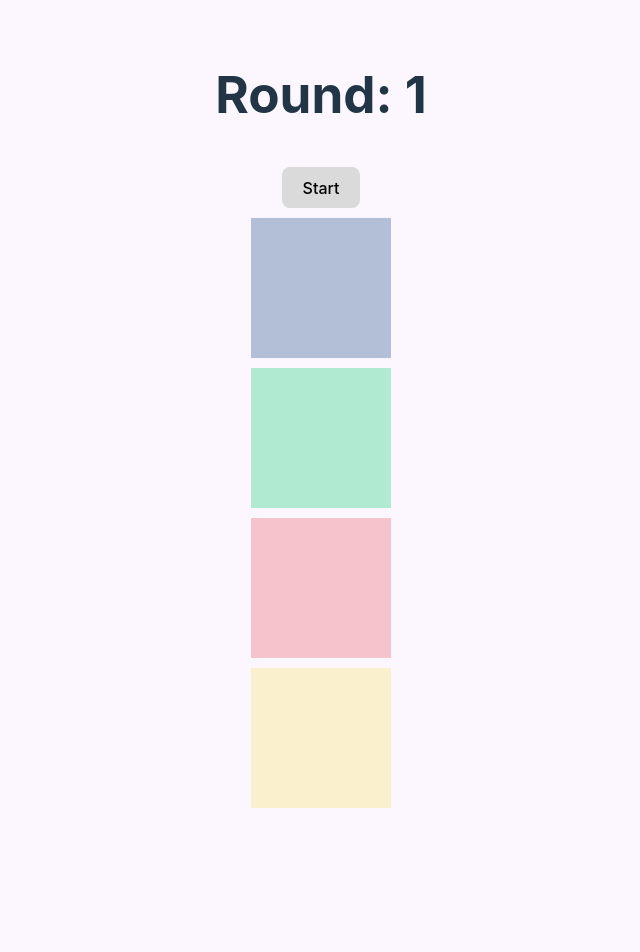
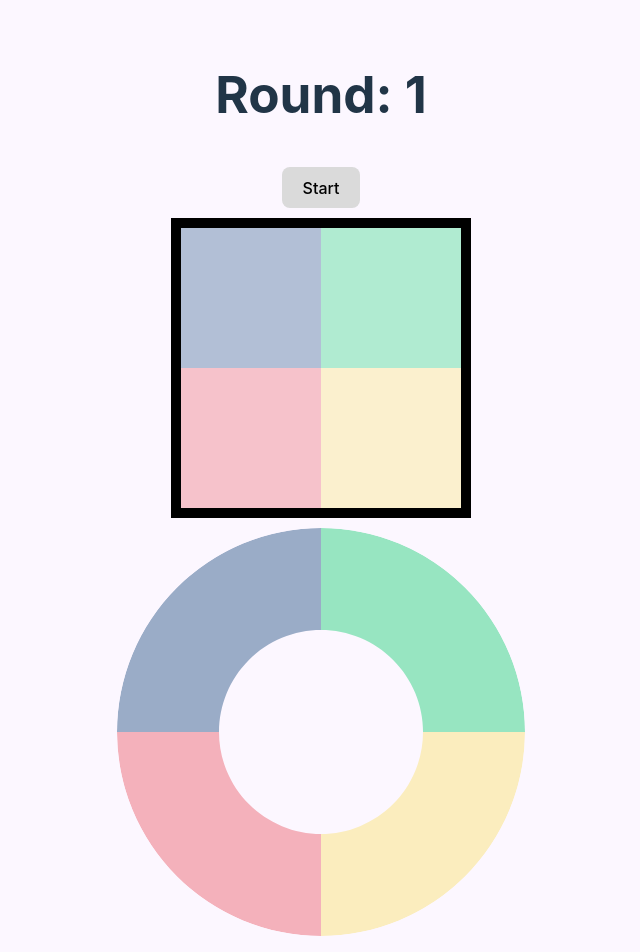
Before and after one commit to bihellzin/genius-ts, a React (Vite) app: page / in a window 1280 px wide. Shown: the top 952 px of the page, without its empty margins (319-959 px from the left). Before the commit the page ends 840 px from the top, so only its background shows below. Built offline with nearby package versions, Linux system fonts and the light colour scheme.

Commit message:
trying different styles for the game

```diff
--- a/src/App.css
+++ b/src/App.css
@@ -73,3 +73,72 @@
 body {
   background-color: #fcf7ff;
 }
+
+.game {
+  display: flex;
+  flex-wrap: wrap;
+  border: 10px solid black;
+  width: 280px;
+}
+
+.game2 {
+  width: 408px;
+  overflow: hidden;
+  border-radius: 50%;
+  border: 0;
+}
+
+.piece {
+  width: 204px;
+  cursor: pointer;
+  transition: 0.3s;
+}
+
+.piece:hover {
+  /* display: none; */
+}
+
+.piece1 {
+  transform: rotate(180deg);
+  filter: invert(15%) sepia(24%) saturate(7050%) hue-rotate(200deg)
+    brightness(92%) contrast(94%) opacity(0.4);
+}
+
+.piece1:hover {
+  filter: invert(15%) sepia(24%) saturate(7050%) hue-rotate(200deg)
+    brightness(92%) contrast(94%) opacity(1);
+}
+.piece2 {
+  transform: rotate(-90deg);
+  filter: invert(51%) sepia(91%) saturate(1057%) hue-rotate(108deg)
+    brightness(95%) contrast(101%) opacity(0.4);
+}
+
+.piece2:hover {
+  filter: invert(51%) sepia(91%) saturate(1057%) hue-rotate(108deg)
+    brightness(95%) contrast(101%) opacity(1);
+}
+.piece3 {
+  transform: rotate(90deg);
+  filter: invert(39%) sepia(92%) saturate(1136%) hue-rotate(325deg)
+    brightness(90%) contrast(102%) opacity(0.4);
+}
+
+.piece3:hover {
+  filter: invert(39%) sepia(92%) saturate(1136%) hue-rotate(325deg)
+    brightness(90%) contrast(102%) opacity(1);
+}
+
+.piece4 {
+  filter: invert(80%) sepia(79%) saturate(368%) hue-rotate(345deg)
+    brightness(102%) contrast(95%) opacity(0.4);
+}
+
+.piece4:hover {
+  filter: invert(80%) sepia(79%) saturate(368%) hue-rotate(345deg)
+    brightness(102%) contrast(95%) opacity(1);
+}
+
+img > svg {
+  display: none;
+}
--- a/src/App.tsx
+++ b/src/App.tsx
@@ -3,6 +3,7 @@ import { RefObject, useEffect, useRef, useState } from "react";
 import "./App.css";
 import Piece from "./components/Piece/Piece";
 import { Color } from "./types/color";
+import svg from "./assets/piece.svg";
 
 function App() {
   const [correctSequence, setCorrectSequence] = useState<
@@ -98,6 +99,7 @@ function App() {
               Start
             </button>
           )}
+          <div className="game">
             <Piece
               handleClick={handleClick}
               refElement={bluePieceRef}
@@ -118,6 +120,13 @@ function App() {
               refElement={yellowPieceRef}
               color={Color.Yellow}
             />
+          </div>
+          <div className="game game2">
+            <img className="piece piece1" src={svg} alt="" />
+            <img className="piece piece2" src={svg} alt="" />
+            <img className="piece piece3" src={svg} alt="" />
+            <img className="piece piece4" src={svg} alt="" />
+          </div>
         </>
       )}
       {gameFinished && (
--- a/src/components/Piece/styles.module.css
+++ b/src/components/Piece/styles.module.css
@@ -1,6 +1,6 @@
 .piece {
-  width: 140px;
-  min-width: 140px;
+  width: 50%;
+  min-width: 50%;
   min-height: 140px;
   opacity: 0.3;
   transition: 0.3s;
@@ -14,7 +14,7 @@
 }
 
 .bgblue {
-  background-color: #083d77;
+  background-color: #083e77;
 }
 
 .bggreen {
@@ -28,3 +28,52 @@
 .bgyellow {
   background-color: #f9dc5c;
 }
+
+/* .piece {
+  width: 140px;
+  min-width: 140px;
+  min-height: 140px;
+  opacity: 0.3;
+  transition: 0.3s;
+  cursor: pointer;
+  border-radius: 100%;
+  border: 50px solid black;
+  border-right-width: 1px;
+  border-bottom: 50px;
+  border-top: 50px;
+} */
+
+/* @media (hover: hover) and (pointer: fine) {
+  .piece:hover {
+    opacity: 1;
+  }
+} */
+
+/* .bgblue {
+  background-color: #083d77;
+  border-right-width: 0;
+  border-bottom-width: 0;
+  border-top-right-radius: 0;
+  border-radius: 0;
+}
+
+.bggreen {
+  background-color: #00cc66;
+  border-left-width: 0;
+  border-radius: 0;
+  border-bottom-width: 0;
+}
+
+.bgred {
+  background-color: #e84855;
+  border-radius: 0;
+  border-top-width: 0;
+  border-right-width: 0;
+}
+
+.bgyellow {
+  background-color: #f9dc5c;
+  border-radius: 0;
+  border-top-width: 0;
+  border-left-width: 0;
+} */
```
Also changed, not shown: src/assets/piece.svg (added). Lines whose indentation alone changed are shown as unchanged.
